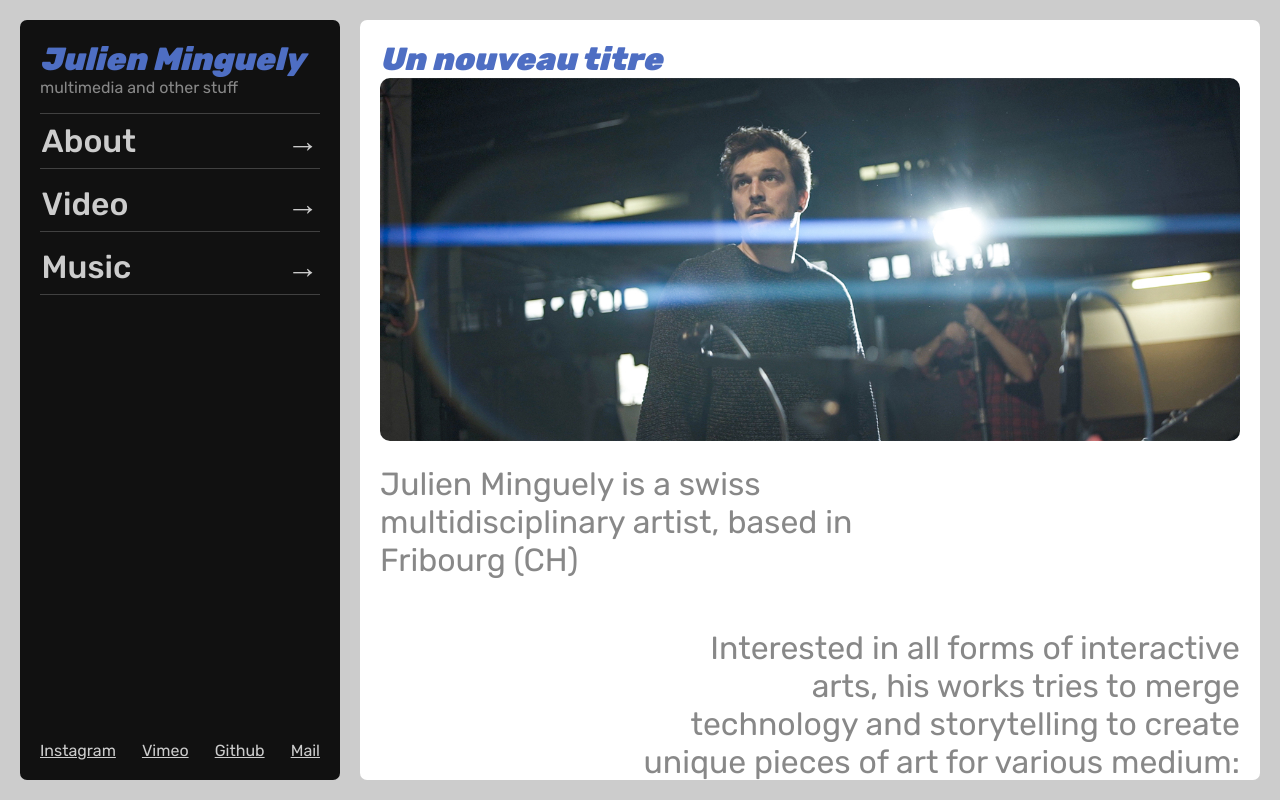
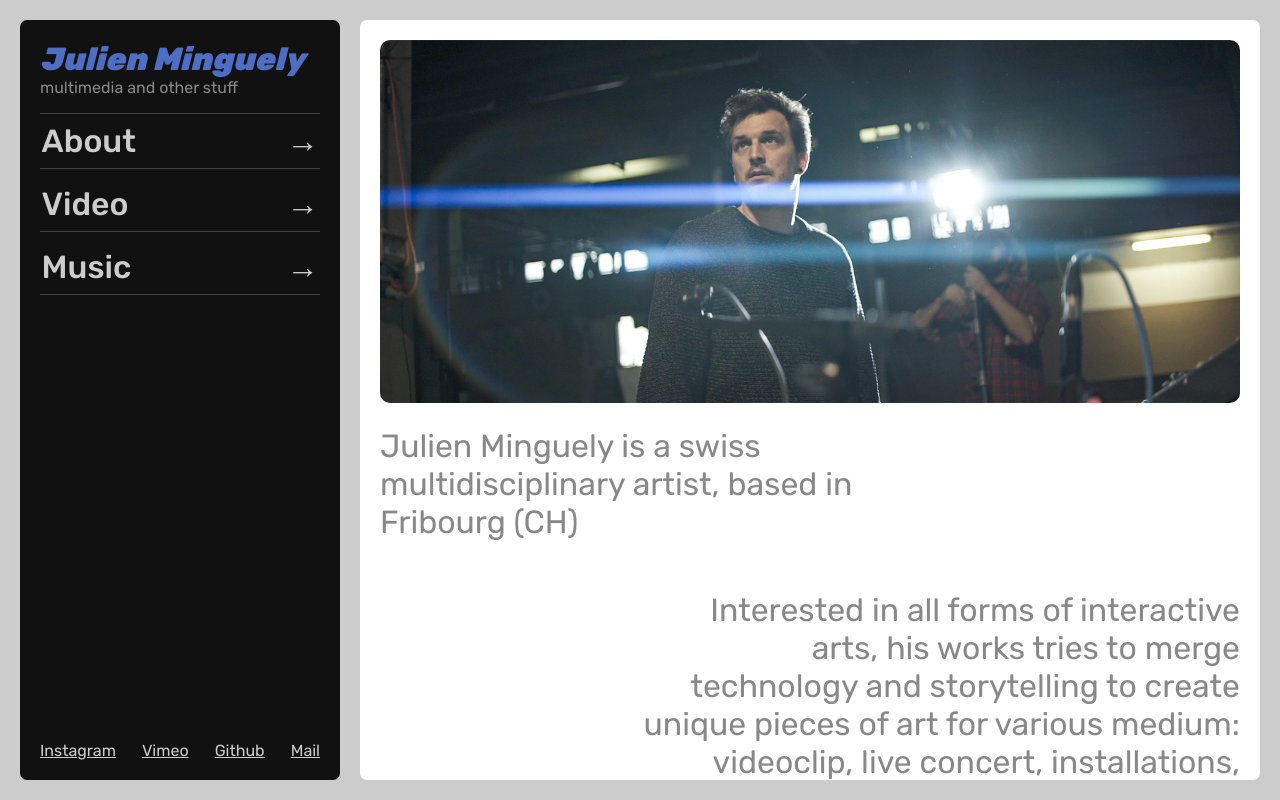
Before and after one commit to jminguely/jm-site, a website built with Parcel: page src/index.html in a window 1280 px wide. Built offline with nearby package versions, Linux system fonts and the light colour scheme.

Commit message:
Suppression de mon titre.

```diff
--- a/src/index.html
+++ b/src/index.html
@@ -12,7 +12,6 @@
     ></include>
 
     <main class="site-main">
-      <h1>Un nouveau titre</h1>
       <img
         class="hero-cover"
         src="./img/portrait-jm.jpg"
```
